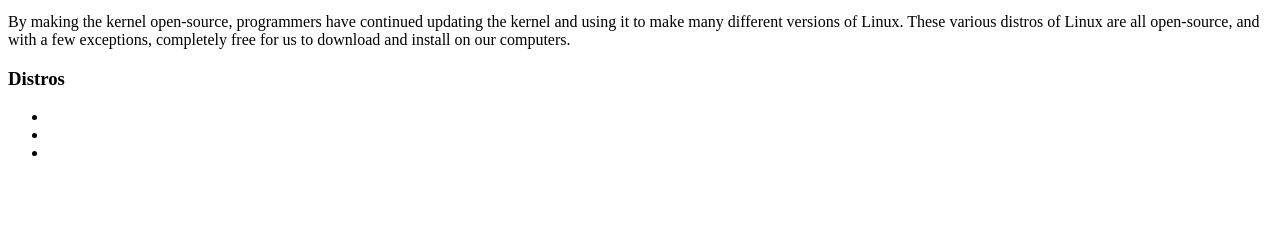
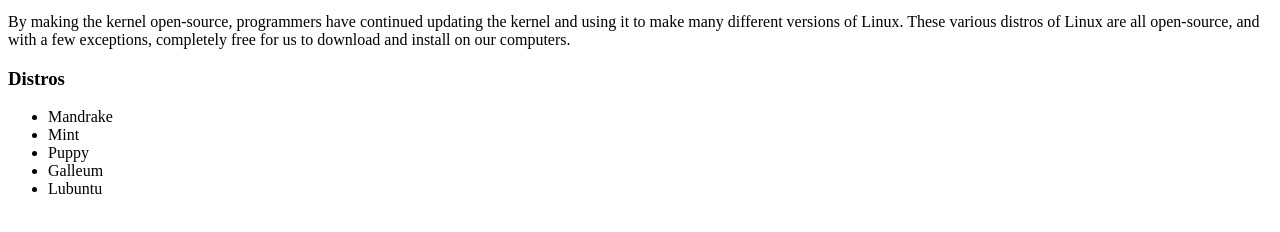
Before and after one commit to LaunchCodeAllhubs/js-assignment-4-html-me-something-mtaylorgit, a website: page index.html in a window 1280 px wide. Shown: the part 184-416 px from the top of the page. Drawn offline with Linux system fonts and the light colour scheme.

Commit message:
added distros in list

```diff
--- a/index.html
+++ b/index.html
@@ -27,17 +27,19 @@
 
          </section>
          <!-- Linux Distros -->
+         <article>
+            <section>
+               <h3>Distros</h3>
+               <ul>
+                  <li>Mandrake</li>
+                  <li>Mint</li>
+                  <li>Puppy</li>
+                  <li>Galleum</li>
+                  <li>Lubuntu</li>
+               </ul>
 
-         <section>
-            <h3>Distros</h3>
-            <ul>
-               <li></li>
-               <li></li>
-               <li></li>
-            </ul>
-
-         </section>
-
+            </section>
+        </article>
    </main>
 
    <footer>
```
